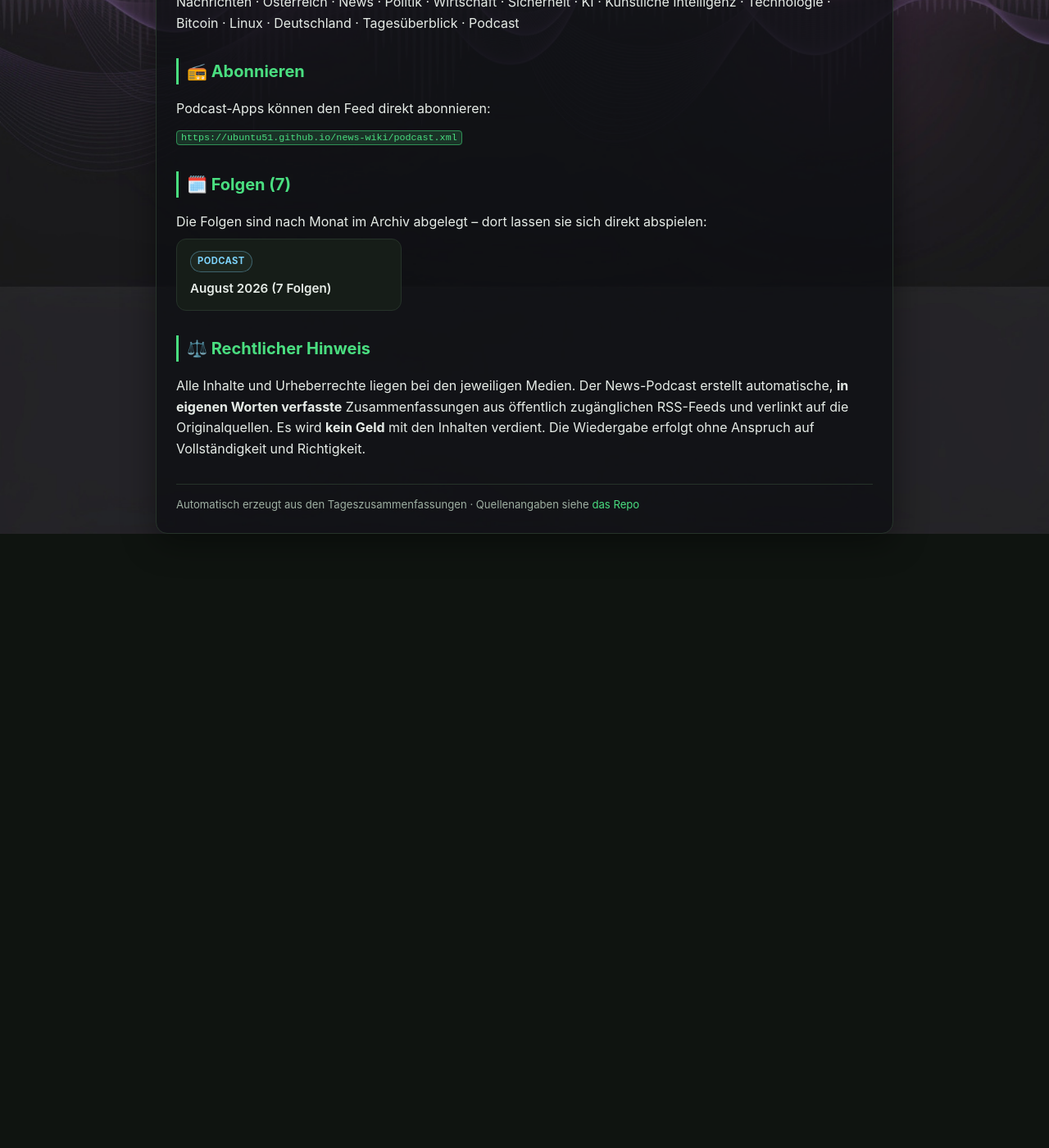
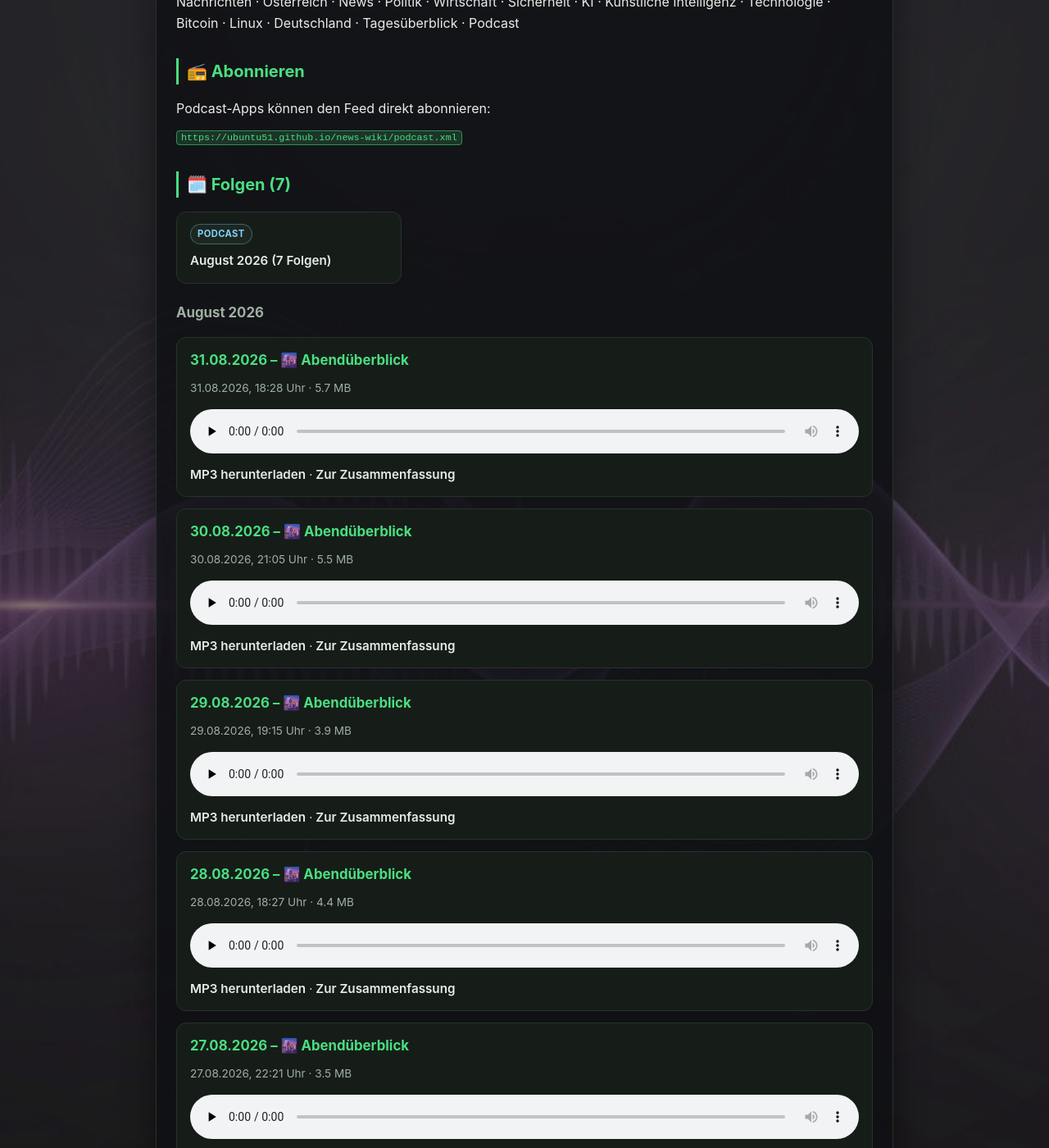
Before and after one commit to Ubuntu51/news-wiki, a Jekyll site: the page built from podcast.md, in a window 1280 px wide and 1400 px high, scrolled down 687 px. Shown: the whole window at 82% size. Built offline with Jekyll 4.4.1, drawn with Linux system fonts in a browser that asks for light colours; before the commit the page ends 1338 px from its top, so only the background shows below that; some of the changed text lies outside the part shown.

Commit message:
Podcast-Folgen wieder auf der Podcast-Seite, Monats-Archiv ohne Player

```diff
--- a/podcast.md
+++ b/podcast.md
@@ -32,11 +32,59 @@ Podcast-Apps können den Feed direkt abonnieren:
 
 ## 🗓️ Folgen (7)
 
-Die Folgen sind nach Monat im Archiv abgelegt – dort lassen sie sich
-direkt abspielen:
-
 <div class="card-grid">
 <div class="card"><span class="tag tag-week">Podcast</span><a href="2026/08/index.html">August 2026 (7 Folgen)</a></div>
+</div>
+
+### August 2026
+
+<div class="card podcast-episode">
+<h3>31.08.2026 – 🌆 Abendüberblick</h3>
+<p class="meta">31.08.2026, 18:28 Uhr · 5.7 MB</p>
+<audio controls preload="none" src="https://ubuntu51.github.io/news-wiki/2026/08/2026-08-31_18-28.mp3"></audio>
+<p class="links"><a href="https://ubuntu51.github.io/news-wiki/2026/08/2026-08-31_18-28.mp3">MP3 herunterladen</a> · <a href="https://ubuntu51.github.io/news-wiki/2026/08/2026-08-31_18-28.html">Zur Zusammenfassung</a></p>
+</div>
+
+<div class="card podcast-episode">
+<h3>30.08.2026 – 🌆 Abendüberblick</h3>
+<p class="meta">30.08.2026, 21:05 Uhr · 5.5 MB</p>
+<audio controls preload="none" src="https://ubuntu51.github.io/news-wiki/2026/08/2026-08-30_21-05.mp3"></audio>
+<p class="links"><a href="https://ubuntu51.github.io/news-wiki/2026/08/2026-08-30_21-05.mp3">MP3 herunterladen</a> · <a href="https://ubuntu51.github.io/news-wiki/2026/08/2026-08-30_21-05.html">Zur Zusammenfassung</a></p>
+</div>
+
+<div class="card podcast-episode">
+<h3>29.08.2026 – 🌆 Abendüberblick</h3>
+<p class="meta">29.08.2026, 19:15 Uhr · 3.9 MB</p>
+<audio controls preload="none" src="https://ubuntu51.github.io/news-wiki/2026/08/2026-08-29_19-15.mp3"></audio>
+<p class="links"><a href="https://ubuntu51.github.io/news-wiki/2026/08/2026-08-29_19-15.mp3">MP3 herunterladen</a> · <a href="https://ubuntu51.github.io/news-wiki/2026/08/2026-08-29_19-15.html">Zur Zusammenfassung</a></p>
+</div>
+
+<div class="card podcast-episode">
+<h3>28.08.2026 – 🌆 Abendüberblick</h3>
+<p class="meta">28.08.2026, 18:27 Uhr · 4.4 MB</p>
+<audio controls preload="none" src="https://ubuntu51.github.io/news-wiki/2026/08/2026-08-28_18-27.mp3"></audio>
+<p class="links"><a href="https://ubuntu51.github.io/news-wiki/2026/08/2026-08-28_18-27.mp3">MP3 herunterladen</a> · <a href="https://ubuntu51.github.io/news-wiki/2026/08/2026-08-28_18-27.html">Zur Zusammenfassung</a></p>
+</div>
+
+<div class="card podcast-episode">
+<h3>27.08.2026 – 🌆 Abendüberblick</h3>
+<p class="meta">27.08.2026, 22:21 Uhr · 3.5 MB</p>
+<audio controls preload="none" src="https://ubuntu51.github.io/news-wiki/2026/08/2026-08-27_22-21.mp3"></audio>
+<p class="links"><a href="https://ubuntu51.github.io/news-wiki/2026/08/2026-08-27_22-21.mp3">MP3 herunterladen</a> · <a href="https://ubuntu51.github.io/news-wiki/2026/08/2026-08-27_22-21.html">Zur Zusammenfassung</a></p>
+</div>
+
+<div class="card podcast-episode">
+<h3>26.08.2026 – 🌆 Abendüberblick</h3>
+<p class="meta">26.08.2026, 18:47 Uhr · 2.8 MB</p>
+<audio controls preload="none" src="https://ubuntu51.github.io/news-wiki/2026/08/2026-08-26_18-47.mp3"></audio>
+<p class="links"><a href="https://ubuntu51.github.io/news-wiki/2026/08/2026-08-26_18-47.mp3">MP3 herunterladen</a> · <a href="https://ubuntu51.github.io/news-wiki/2026/08/2026-08-26_18-47.html">Zur Zusammenfassung</a></p>
+</div>
+
+<div class="card podcast-episode">
+<h3>25.08.2026 – 🌆 Abendüberblick</h3>
+<p class="meta">25.08.2026, 21:38 Uhr · 2.7 MB</p>
+<audio controls preload="none" src="https://ubuntu51.github.io/news-wiki/2026/08/2026-08-25_21-38.mp3"></audio>
+<p class="links"><a href="https://ubuntu51.github.io/news-wiki/2026/08/2026-08-25_21-38.mp3">MP3 herunterladen</a> · <a href="https://ubuntu51.github.io/news-wiki/2026/08/2026-08-25_21-38.html">Zur Zusammenfassung</a></p>
 </div>
 
 ## ⚖️ Rechtlicher Hinweis
--- a/podcast.xml
+++ b/podcast.xml
@@ -4,7 +4,7 @@
 <title>News-Podcast</title>
 <description>„News-Podcast“ ist dein täglicher Audio-Überblick über die wichtigsten Nachrichten aus Österreich und der Welt. Jeden Abend automatisch erstellt aus den RSS-Feeds österreichischer Tageszeitungen sowie deutscher und internationaler Tech-, Sicherheits- und Wirtschaftsmedien. Die Zusammenfassungen werden von einer KI (LLM) geschrieben und mit einer natürlichen Piper-Stimme eingesprochen – kompakt, kostenlos und werbefrei.</description>
 <link>https://ubuntu51.github.io/news-wiki</link>
-<lastBuildDate>Mon, 31 Aug 2026 21:16:12 +0000</lastBuildDate>
+<lastBuildDate>Mon, 31 Aug 2026 21:20:35 +0000</lastBuildDate>
 <language>de</language>
 <itunes:author>News-Generator (KI)</itunes:author>
 <itunes:explicit>false</itunes:explicit>
```
Also changed, not shown: 2026/08/index.md (+1 -46 lines), index.md (+1 -1 lines).
